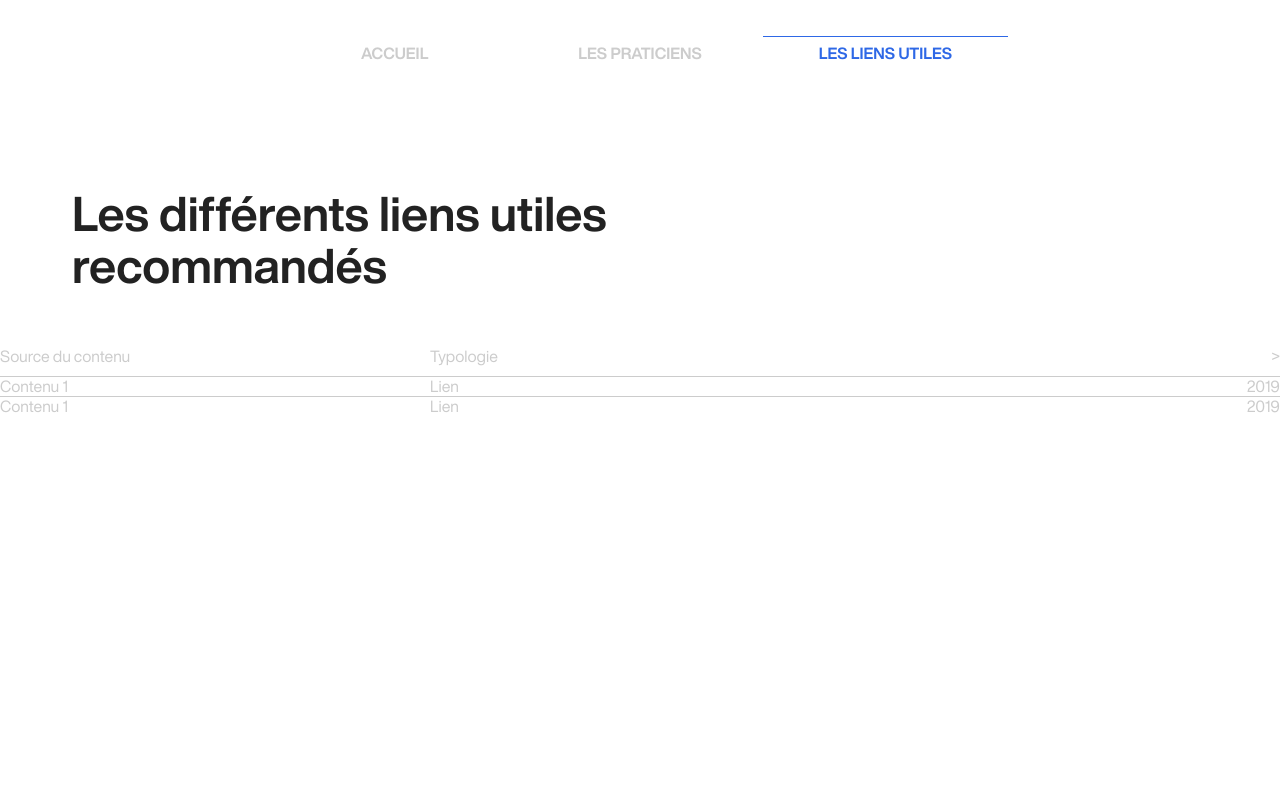
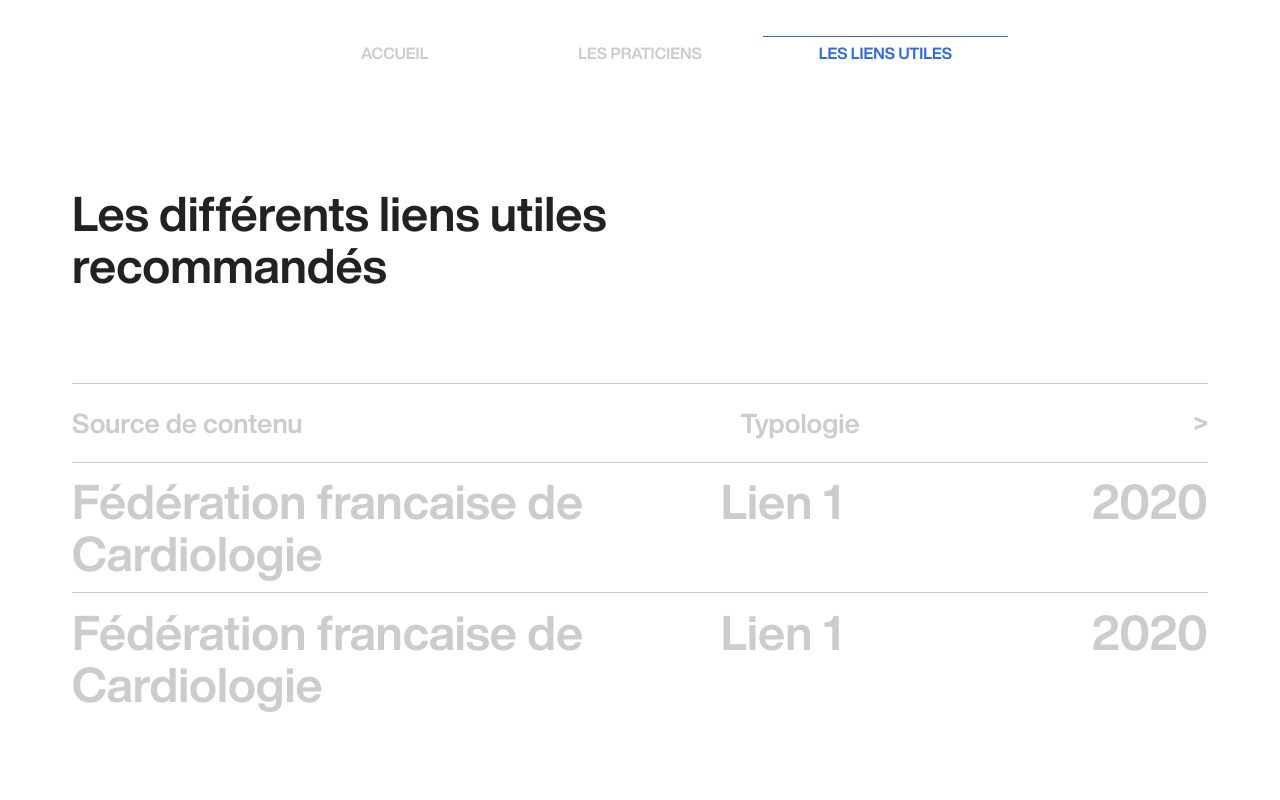
Before and after one commit to BCollignonEcv/atlanticoeur, a Vue app: page /links in a window 1280 px wide. Shown: the top 800 px of the page. Built offline with nearby package versions, Linux system fonts and the light colour scheme.

Commit message:
add destop link page

```diff
--- a/package.json
+++ b/package.json
@@ -3,11 +3,10 @@
     "version": "0.1.0",
     "private": true,
     "scripts": {
-    "serve": "vue-cli-service serve",
+        "serve": "vue-cli-service serve --port 3000",
         "build": "vue-cli-service build",
         "lint": "vue-cli-service lint",
-    "deploy": "sh deploy.sh",
-    "server": "json-server --watch server/db.json --routes server/routes.json"
+        "deploy": "sh deploy.sh"
     },
     "dependencies": {
         "axios": "^0.21.1",
--- a/src/assets/scss/style.scss
+++ b/src/assets/scss/style.scss
@@ -5,10 +5,14 @@
     color: $color-grey-6;
 }
 
-/****************************/
-/*          FONTS           */
+
 /****************************/
 
+
+/*          FONTS           */
+
+
+/****************************/
 
 h1 {
     @extend .font-size-1;
@@ -38,8 +42,7 @@ a {
     @extend .font-size-normal;
 }
 
-
-.btn.btn-rdv{
+.btn.btn-rdv {
     padding: .8rem 1.2rem;
     @extend .font-size-4;
     color: $color-grey-6;
@@ -48,17 +51,20 @@ a {
     width: 100%;
     cursor: pointer;
     transition: 1s ease;
-
-    &:hover{
+    &:hover {
         color: $color-grey-1;
         border: 1px solid $color-grey-1;
     }
 }
 
-.btn.btn-rdv + .btn.btn-rdv{
+.btn.btn-rdv+.btn.btn-rdv {
     margin-top: .8rem;
 }
 
 .animate__animated {
     --animate-duration: 500ms;
 }
+
+.align-right {
+    text-align: right;
+}
--- /dev/null
+++ b/src/components/grid/Grid-item.vue
@@ -0,0 +1,81 @@
+<template>
+    <div v-bind:class="{grid_header: type === 'header'}" class="grid_line">
+        <p class="gl-8">{{link.title}}</p>
+        <p class="gl-3">{{link.link}}</p>
+        <p v-if="type === 'header'" class="align-right gl-1">></p>
+        <p v-else class="align-right gl-1">{{link.date}}</p>
+    </div>
+</template>
+
+<script>
+export default {
+    props: {
+        dataLink: Object,
+        typeLine: String
+    },
+    data() {
+        return {
+            link: this.dataLink,
+            type: this.typeLine
+        }
+    },
+    methods: {},
+    mounted () {
+        console.log(this.dataLink)
+    }
+}
+</script>
+
+<style lang="scss">
+    .grid {
+        padding-top: 4.6rem;
+        .grid_header{
+            border-top: 1px solid $color-grey-6;
+            border-bottom: 1px solid $color-grey-6;
+            padding: $font-extraSmall 0 $lineHeight-large 0;
+
+            &.grid_line {
+                p{
+                    @extend .font-size-3;
+                }
+            }
+        }
+
+        .grid_content {
+            .grid_line{
+                &:nth-child(1){
+                    border-top: none;
+                }
+            }
+        }
+
+        .grid_line {
+            display: grid;
+            grid-template-columns: repeat(12, 1fr);
+            grid-gap: 10px;
+            border-top: 1px solid $color-grey-6;
+            padding: $font-small 0;
+
+            p{
+                @extend .font-size-1;
+                font-weight: bold;
+
+                &.gl-1{
+                    grid-column: 12 / 12;
+                    grid-row: 1;
+                }
+
+                &.gl-3{
+                    grid-column: 8 / 11;
+                    grid-row: 1;
+                }
+
+                &.gl-8{
+                    grid-column: 1 / 8;
+                    grid-row: 1;
+                }
+            }
+        }
+    }
+
+</style>
--- a/src/components/grid/grid.vue
+++ b/src/components/grid/grid.vue
@@ -1,23 +1,37 @@
 <template>
-    <div class="grid-line">
-
+    <div class="wrapper-content">
+        <div class="grid">
+            <grid-item :type-line="'header'" :data-link="links[0].header"/>
+            <div class="grid_content">
+                <grid-item
+                    v-for="(link, index) in links[0].content" :key="index"
+                    :data-link="link"
+                    :selected="false"
+                />
+            </div>
+        </div>
     </div>
 </template>
 
 <script>
 
+import GridItem from '@/components/grid/Grid-item'
 
 export default {
+    components: {
+        'grid-item': GridItem
+    },
     props: {
-        linkData: Object
+        dataLinks: Object
     },
     data() {
         return {
-            link: this.linkData,
+            links: this.dataLinks
         }
     },
     methods: {},
     mounted () {
+        console.log(this.links[0])
     }
 }
 </script>
--- a/src/views/Links.vue
+++ b/src/views/Links.vue
@@ -4,73 +4,47 @@
       <h1>Les différents liens utiles <br> recommandés</h1>
     </div>
     <div>
-      <div class="postGrid">
-        <div class="postGrid-header">
-          <p>Source du contenu</p>
-          <p>Typologie</p>
-          <p>></p>
-        </div>
-        <div class="postGrid-content">
-          <div class="line">
-            <p>Contenu 1</p>
-            <p>Lien</p>
-            <p>2019</p>
-          </div>
-          <div class="line">
-            <p>Contenu 1</p>
-            <p>Lien</p>
-            <p>2019</p>
-          </div>
-        </div>
-      </div>
+      <grid :data-links="links"/>
     </div>
   </div>
 </template>
 
 <script>
 
+import Grid from "@/components/grid/Grid"
+
 export default {
   name: 'links',
+  components: {
+    'grid': Grid,
+  },
+  data() {
+        return {
+            links: [
+              {
+                "header": {
+                    "title": "Source de contenu",
+                    "link": "Typologie"
+                  },
+                  "content": [
+                    {
+                      "title": "Fédération francaise de Cardiologie",
+                      "link": "Lien 1",
+                      "date": "2020"
+                    },
+                    {
+                      "title": "Fédération francaise de Cardiologie",
+                      "link": "Lien 1",
+                      "date": "2020"
+                    }
+                    ]
+                  }
+            ],
+            open: 1
+        }
+    },
 }
 </script>
 
 <style lang="scss" scoped>
-  .links{
-    p{
-        color: $color-primary;
-    }
-  }
-
-  .postGrid{
-    width: 100%;
-
-    .postGrid-header{
-      border-top: 1px solid $color-grey-6;
-      border-bottom: 1px solid $color-grey-6;
-      padding: $font-extraSmall 0;
-    }
-
-    .postGrid-content{
-
-    }
-
-    .line, .postGrid-header{
-      display: grid;
-      grid-template-columns: repeat(3, 1fr);
-      grid-gap: 10px;
-      border-top: 1px solid $color-grey-6;
-
-      &:nth-child(1){
-        border-top: none;
-      }
-
-      p{
-        text-align: left;
-
-        &:nth-child(3){
-          text-align: right;
-        }
-      }
-    }
-  }
 </style>
```
Also changed, not shown: db.json (deleted, +0 -19 lines), src/components/grid/grid-container.vue (deleted, +0 -47 lines), 1 other file (tests, documents, lock files or other folders). Lines whose indentation alone changed are shown as unchanged.
